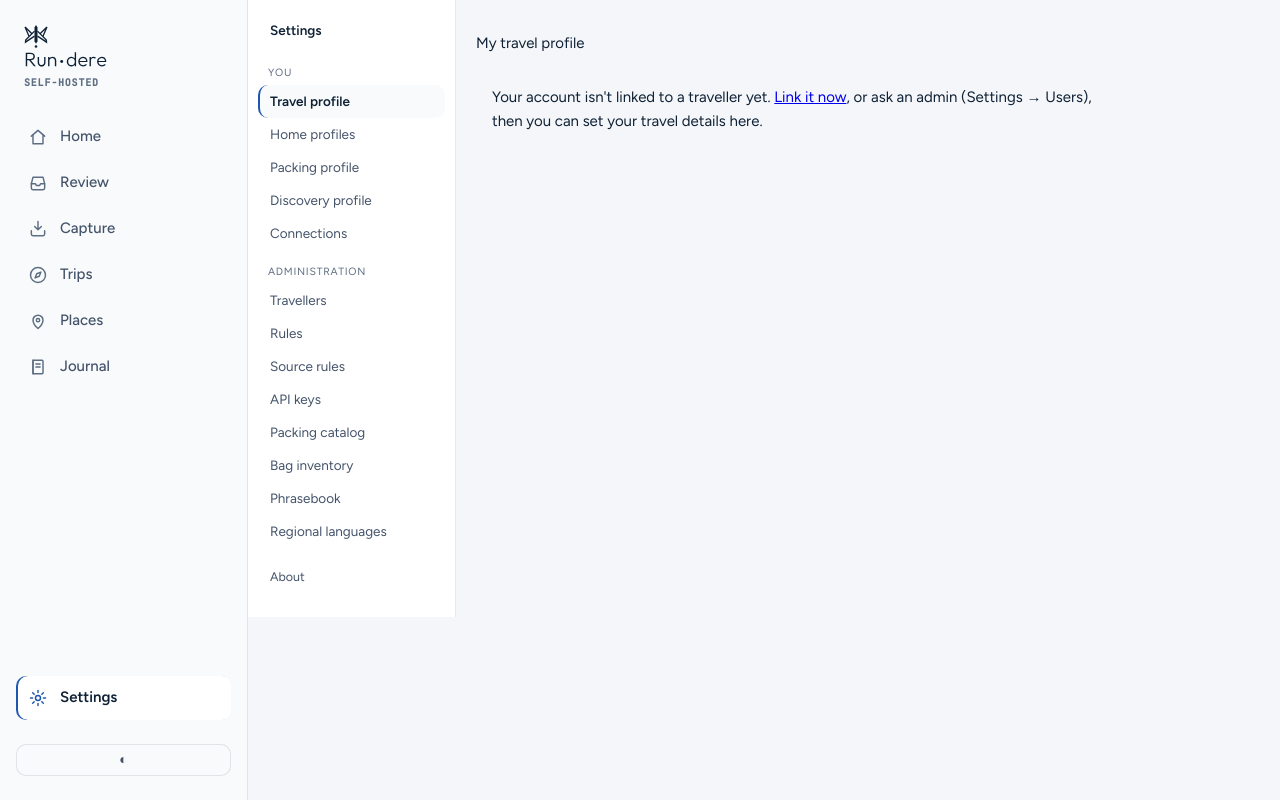
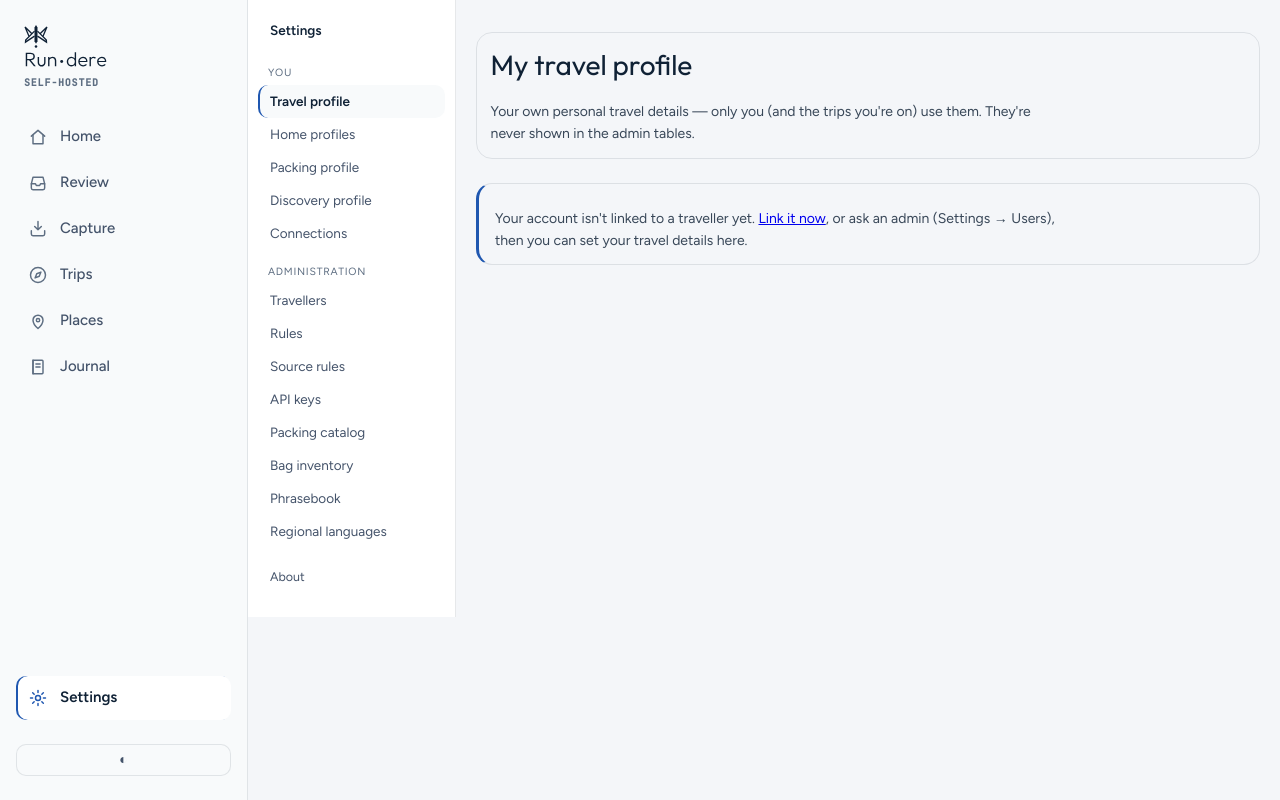
Before and after one commit to rundere/rundere-server, a FastAPI app: page /trips/settings/travel-profile in a window 1280 px wide. Run offline with FastAPI, Linux system fonts and the light colour scheme; parts of the project's set-up code (start-up, migrations or seed data) failed here and were passed over; some libraries are stand-ins or nearby versions.

Commit message:
fix(settings): Travel profile on the profile-card layout (YONDER-216)
The page used the review screens' class names inside the trips layout, so
it rendered as a bare, unstyled form. It now matches the Discovery and
Packing profiles: header card, one profile card, standard inputs and the
primary Save button. trips.css also carries the Journal tab's two rules.

Co-Authored-By: Claude Opus 5.5 <noreply@anthropic.com>

```diff
--- a/app/trips/static/trips.css
+++ b/app/trips/static/trips.css
@@ -669,3 +669,11 @@ details.yn-finding[open] > summary .yn-finding-caret { transform: rotate(90deg);
 .yn-split-amt { width: 8em; }
 .yn-comments { border-top: 1px solid var(--rd-border-subtle); display: flex;
   flex-direction: column; gap: 6px; }
+
+/* Journal tab (YONDER-215). */
+.yn-journal-row { align-items: flex-start; }
+.yn-journal-body { white-space: pre-wrap; line-height: 1.45; }
+
+/* Travel profile (YONDER-216): the read-only name, styled like a field value. */
+.yn-readonly { padding: 8px 0; font-size: 15px; font-weight: 500; }
+.yn-profile-card textarea.input { width: 100%; box-sizing: border-box; }
--- a/app/trips/templates/travel_profile.html
+++ b/app/trips/templates/travel_profile.html
@@ -1,53 +1,66 @@
 {% extends "base.html" %}
 {% block title %}Travel profile{% endblock %}
 {% block content %}
-<div class="app">
-  <div class="ops"><div class="ops-row">
-    <span class="pagetitle">{% if acting and acting.is_other %}Travel profile{% else %}My travel profile{% endif %}</span>
-  </div></div>
+{# Same layout as the Discovery and Packing profiles (YONDER-216): a header
+   card, then one profile card, on the design tokens (D-161). #}
+<div class="card blueprint bp-trip-header">
+  <h1 class="bp-h1">{% if acting and acting.is_other %}Travel profile{% else %}My travel profile{% endif %}</h1>
+  <p class="bp-trip-notes">{% if acting and acting.is_other %}{{ trav.display_name if trav else '' }}'s personal
+    travel details — used for their visa checks, currency and ticket matching.{% else %}Your own personal
+    travel details — only you (and the trips you're on) use them. They're never shown in the admin
+    tables.{% endif %}</p>
+</div>
 {% include "_acting_for.html" %}
 
-  {% if saved %}<div class="saved-note">Saved.</div>{% endif %}
+{% if no_traveller %}
+<div class="card blueprint yn-note-card yn-todo">
+  <p class="bp-trip-notes">Your account isn't linked to a traveller yet.
+    <a href="/account/traveller">Link it now</a>, or ask an admin (Settings → Users), then you can
+    set your travel details here.</p>
+</div>
+{% else %}
 
-  <div style="padding:16px;max-width:640px">
-  {% if no_traveller %}
-    <p class="why">Your account isn't linked to a traveller yet. <a href="/account/traveller">Link it now</a>, or ask an admin
-      (Settings → Users), then you can set your
-      travel details here.</p>
-  {% else %}
-    <p class="why">{% if acting and acting.is_other %}{{ trav.display_name }}'s personal travel
-      details — used for their visa checks, currency and ticket matching.{% else %}These are your
-      own personal travel details — only you (and the trips you're on) use them. They are never
-      shown in the admin tables.{% endif %}</p>
-    <form method="post" action="/trips/settings/travel-profile{{ acting.qs if acting else '' }}">
+{% if saved %}
+<div class="card blueprint yn-note-card yn-todo yn-profile-saved">
+  <div class="bp-group-label">Saved ✓</div>
+  <p class="bp-trip-notes">Your travel details are saved.</p>
+</div>
+{% endif %}
+
+<form method="post" action="/trips/settings/travel-profile{{ acting.qs if acting else '' }}"
+      class="card blueprint yn-profile-card">
   <div class="field"><label>Name</label>
-        <span class="v ro">{{ trav.display_name }}</span></div>
-      <div class="field"><label>Nationality</label>
-        <input name="nationality" maxlength="2" placeholder="ISO-2, e.g. CA, US, GB"
-               value="{{ trav.nationality or '' }}" style="text-transform:uppercase"></div>
-      <div class="field"><label>Base currency</label>
-        <select name="base_currency" class="v">
+    <div class="yn-readonly">{{ trav.display_name }}</div></div>
+
+  <div class="yn-form-grid">
+    <div class="field"><label for="tp-nat">Nationality <span class="yn-help">— drives visa research</span></label>
+      <input id="tp-nat" class="input" name="nationality" maxlength="2"
+             placeholder="ISO-2, e.g. CA, US, GB" value="{{ trav.nationality or '' }}"
+             style="text-transform:uppercase"></div>
+    <div class="field"><label for="tp-cur">Base currency <span class="yn-help">— for rates and the calculator</span></label>
+      <select id="tp-cur" class="input" name="base_currency">
         <option value="">— deployment default —</option>
         {% for code, label in currencies %}
         <option value="{{ code }}" {% if trav.base_currency == code %}selected{% endif %}>{{ label }}</option>
         {% endfor %}
       </select></div>
-      <div class="field"><label>Name-on-ticket aliases</label>
-        <textarea name="aliases" rows="3" class="v"
-                  placeholder="One per line — e.g. OKAFOR/DANIEL MR">{{ (trav.aliases or []) | join('\n') }}</textarea></div>
-      <div class="field"><label>AirTrail user id</label>
-        <input name="airtrail_user_id" placeholder="optional — links your flight history"
-               value="{{ trav.airtrail_user_id or '' }}"></div>
-      <div class="field"><label>Notes</label>
-        <textarea name="notes" rows="3" class="v">{{ trav.notes or '' }}</textarea></div>
-      <button class="act primary" type="submit" style="margin-top:12px">Save</button>
+  </div>
+
+  <div class="field"><label for="tp-alias">Name-on-ticket aliases <span class="yn-help">— one per line; matches flights printed under name variants</span></label>
+    <textarea id="tp-alias" class="input" name="aliases" rows="3"
+              placeholder="e.g. OKAFOR/DANIEL MR">{{ (trav.aliases or []) | join('\n') }}</textarea></div>
+
+  <div class="field"><label for="tp-at">AirTrail user id <span class="yn-help">— optional; your AirTrail connection (Settings → Connections) normally covers this</span></label>
+    <input id="tp-at" class="input" name="airtrail_user_id" value="{{ trav.airtrail_user_id or '' }}"></div>
+
+  <div class="field"><label for="tp-notes">Notes</label>
+    <textarea id="tp-notes" class="input" name="notes" rows="3">{{ trav.notes or '' }}</textarea></div>
+
+  <div class="dialog-actions">
+    <button type="submit" class="btn btn-primary">Save profile</button>
+  </div>
+  <p class="bp-trip-notes">The deployment's configured currencies are always shown too, so leaving
+    the base currency blank just uses those.</p>
 </form>
-    <p class="why" style="margin-top:12px">Nationality drives visa research on your
-      trips. Base currency is your own currency for the discovery rates and
-      calculator; the deployment's configured currencies are always shown too, so
-      leaving this blank just uses those. Aliases help match flights printed under
-      name variants.</p>
 {% endif %}
-  </div>
-</div>
 {% endblock %}
```
Also changed, not shown: tests/test_settings_styling.py (added, +37 -0 lines). Lines whose indentation alone changed are shown as unchanged.
